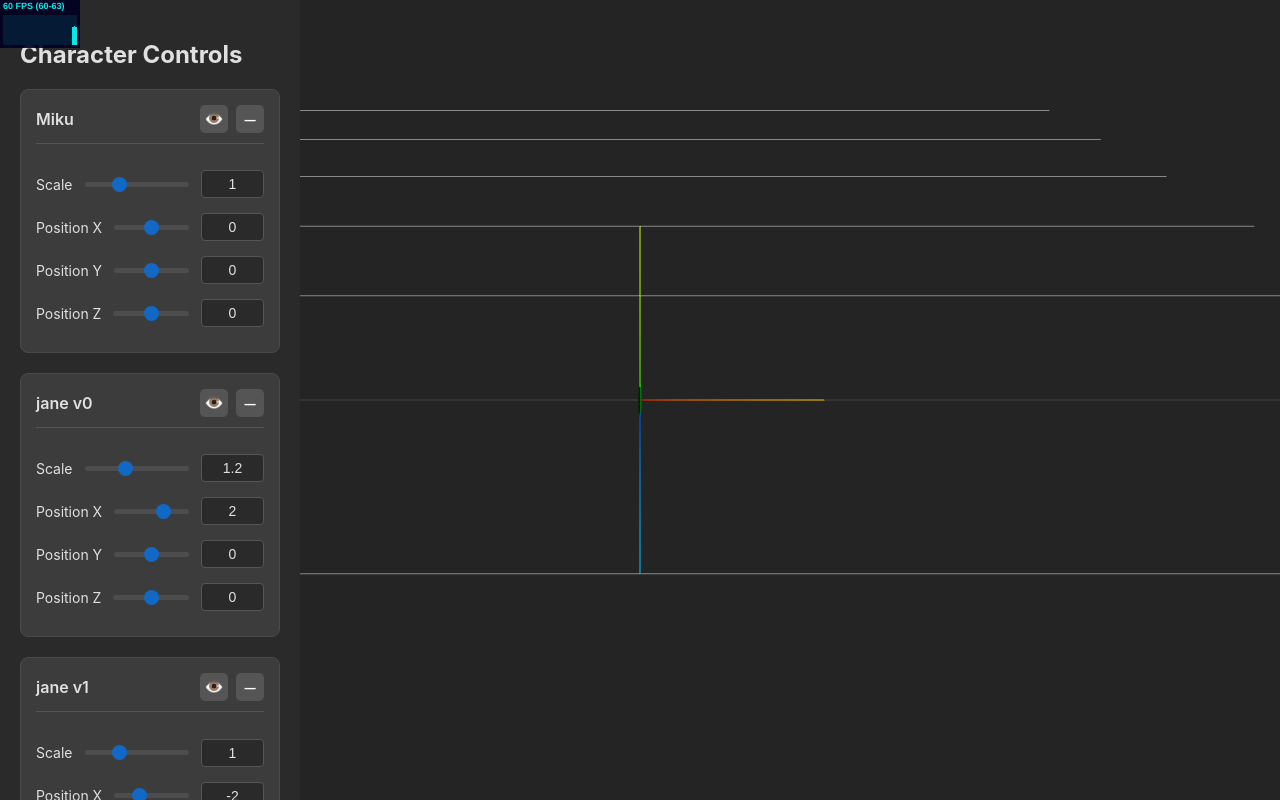
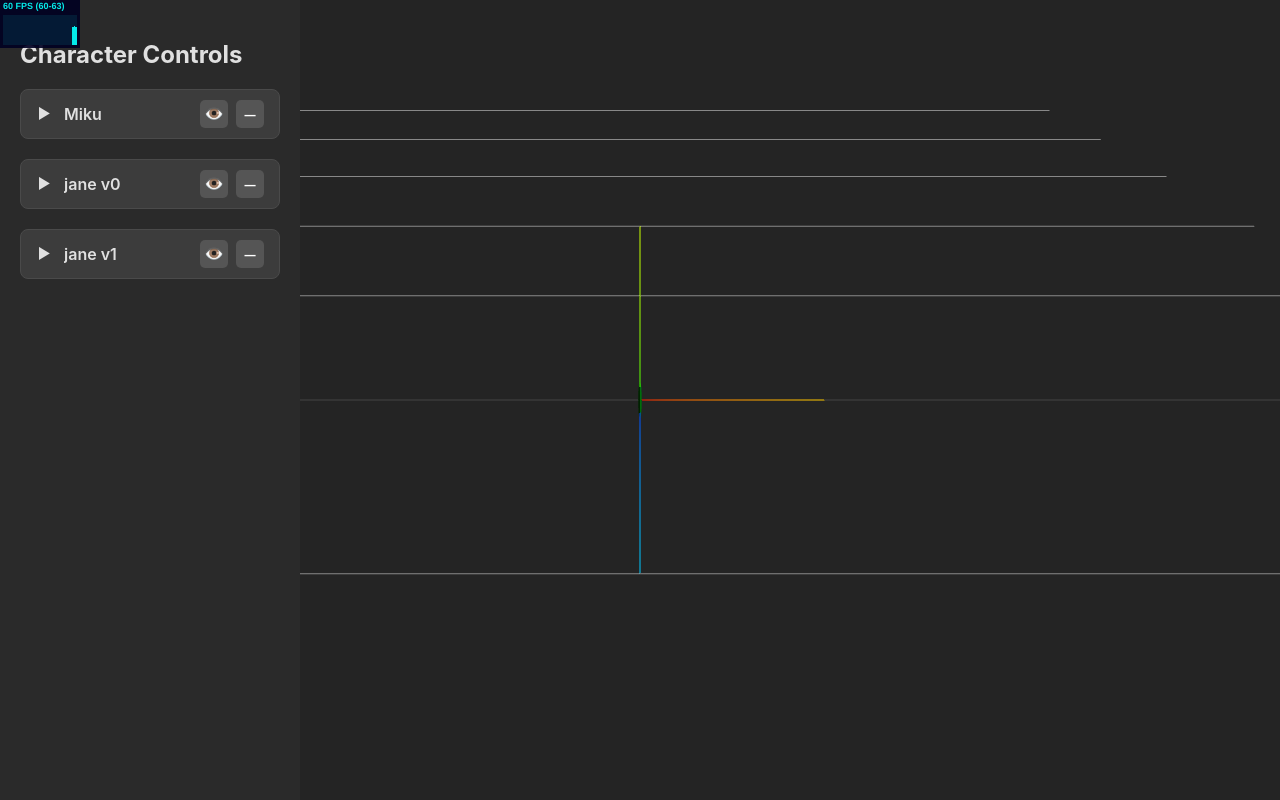
Before and after one commit to szokolai-mate/web-character-player, a React app: page / in a window 1280 px wide. Built offline with nearby package versions, Linux system fonts and the light colour scheme; no server answers.

Commit message:
feat: collapsible cards

```diff
--- a/src/character/CharacterSettings.tsx
+++ b/src/character/CharacterSettings.tsx
@@ -1,4 +1,4 @@
-import React from 'react';
+import React, { useState } from 'react';
 import { useCharacterStore } from '../store';
 import { useShallow } from 'zustand/shallow';
 
@@ -9,28 +9,36 @@ interface CharacterSettingsProps {
 function CharacterSettings({ characterId }: CharacterSettingsProps) {
     const character = useCharacterStore(
         useShallow((state) => state.characters.find((char) => char.id === characterId)!));
-
-    // Select the actions from the store
     const { updateSetting, updatePosition, removeCharacter, toggleVisibility } = useCharacterStore.getState();
+    const [isCollapsed, setIsCollapsed] = useState(true);
 
     if (!character) {
         return null;
     }
 
     return (
-        <div className="character-settings-card">
-            <h4>
-                <span>{character.name}</span>
+        <div className={`character-settings-card ${isCollapsed ? 'collapsed' : ''}`}>
+            <h4 onClick={() => setIsCollapsed(!isCollapsed)}>
+                <span className={`collapse-icon ${isCollapsed ? 'collapsed' : ''}`}>
+                    ▼
+                </span>
+                <span className="character-name">{character.name}</span>
                 <div className="title-buttons">
                     <button
-                        onClick={() => toggleVisibility(character.id)}
+                        onClick={(e) => {
+                            e.stopPropagation(); // Prevent card from collapsing when clicking button
+                            toggleVisibility(character.id);
+                        }}
                         className="visibility-button"
                         title={character.settings.visible ? 'Hide' : 'Show'}
                     >
                         {character.settings.visible ? '👁️' : '🙈'}
                     </button>
                     <button
-                        onClick={() => removeCharacter(character.id)}
+                        onClick={(e) => {
+                            e.stopPropagation(); // Prevent card from collapsing when clicking button
+                            removeCharacter(character.id);
+                        }}
                         className="remove-button"
                         title="Remove Character"
                     >
@@ -38,6 +46,7 @@ function CharacterSettings({ characterId }: CharacterSettingsProps) {
                     </button>
                 </div>
             </h4>
+            <div className={`collapsible-content ${isCollapsed ? 'collapsed' : ''}`}>
                 <div className="control-row">
                     <label>Scale</label>
                     <div className="input-group">
@@ -129,6 +138,7 @@ function CharacterSettings({ characterId }: CharacterSettingsProps) {
                     </div>
                 </div>
             </div>
+        </div>
     );
 }
 
--- a/src/scenes/ControlPanel.css
+++ b/src/scenes/ControlPanel.css
@@ -19,22 +19,83 @@
   padding: 15px;
   margin-bottom: 20px;
   border: 1px solid #4a4a4a;
+  transition: padding-bottom 0.35s ease-in-out; /* Add transition for padding */
+}
+
+.character-settings-card.collapsed {
+  padding-bottom: 0;
 }
 
 .character-settings-card h4 {
   margin-top: 0;
   border-bottom: 1px solid #555;
+  padding: 10px; /* Add some padding for the hover effect */
+  margin: -15px -15px 0 -15px; /* Absorb the parent's padding */
+  padding-left: 15px; /* Restore horizontal padding */
+  padding-right: 15px;
   padding-bottom: 10px;
+  border-top-left-radius: 8px; /* Match parent's border radius */
+  border-top-right-radius: 8px;
   display: flex;
-  justify-content: space-between;
+  gap: 12px;
   align-items: center;
   font-size: 16px;
   font-weight: 600;
+  cursor: pointer;
+  user-select: none;
+  transition: background-color 0.2s ease, border-bottom-width 0.35s ease-in-out; /* Animate hover and border */
+}
+
+.character-name {
+    flex-grow: 1;
+    overflow: hidden;
+    text-overflow: ellipsis;
+    white-space: nowrap;
+}
+
+.character-settings-card.collapsed h4 {
+    border-bottom-width: 0px;
+    padding-bottom: 10px;
+}
+
+.character-settings-card h4:hover {
+    background-color: #4a4a4a;
 }
 
 .title-buttons {
   display: flex;
+  align-items: center;
   gap: 8px;
+}
+
+.collapse-icon {
+  font-size: 14px; /* Make the icon larger */
+  font-weight: bold; /* Make it more prominent */
+  width: 16px; /* Give it a fixed width for alignment */
+  display: inline-flex; /* Helps with centering */
+  justify-content: center;
+  align-items: center;
+  transition: transform 0.3s ease;
+  flex-shrink: 0; /* Prevent the icon from shrinking */
+}
+
+.collapse-icon.collapsed {
+  transform: rotate(-90deg);
+}
+
+.collapsible-content {
+  overflow: hidden;
+  transition: max-height 0.35s ease-in-out, opacity 0.3s ease-in-out,
+    padding-top 0.35s ease-in-out;
+  max-height: 500px; /* Set to a value larger than content will ever be */
+  opacity: 1;
+  padding-top: 15px; /* Add space between header and content when open */
+}
+
+.collapsible-content.collapsed {
+  max-height: 0;
+  opacity: 0;
+  padding-top: 0;
 }
 
 .visibility-button,
```
Lines whose indentation alone changed are shown as unchanged.
